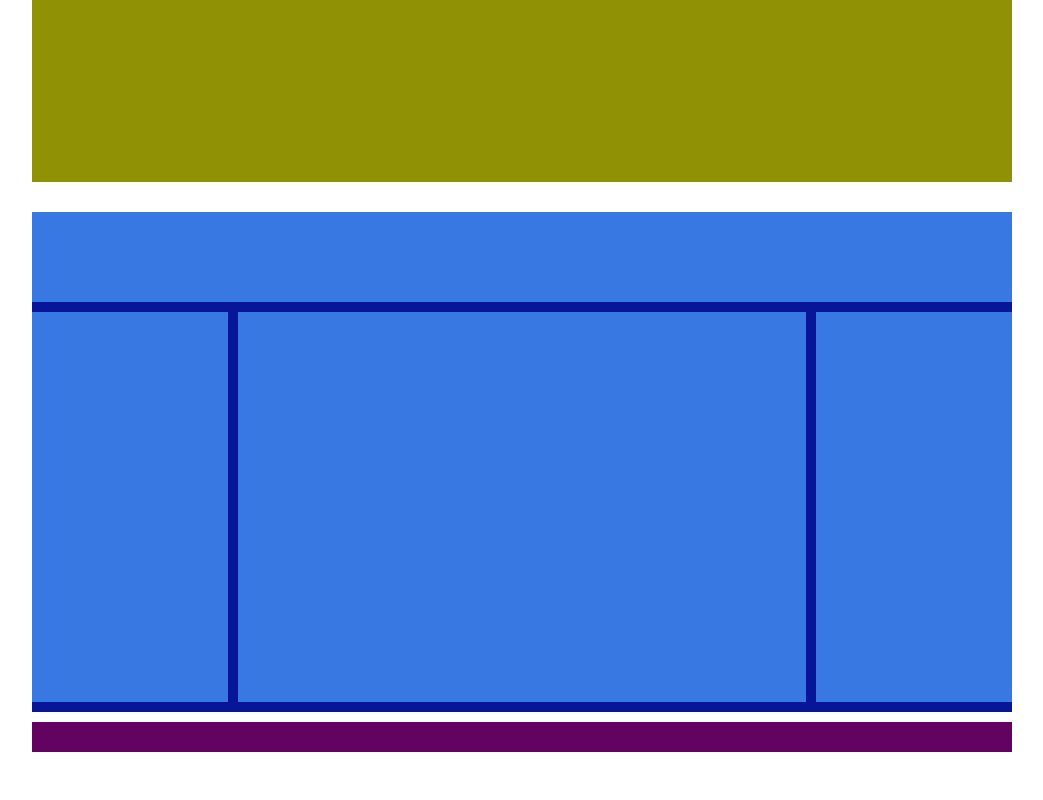
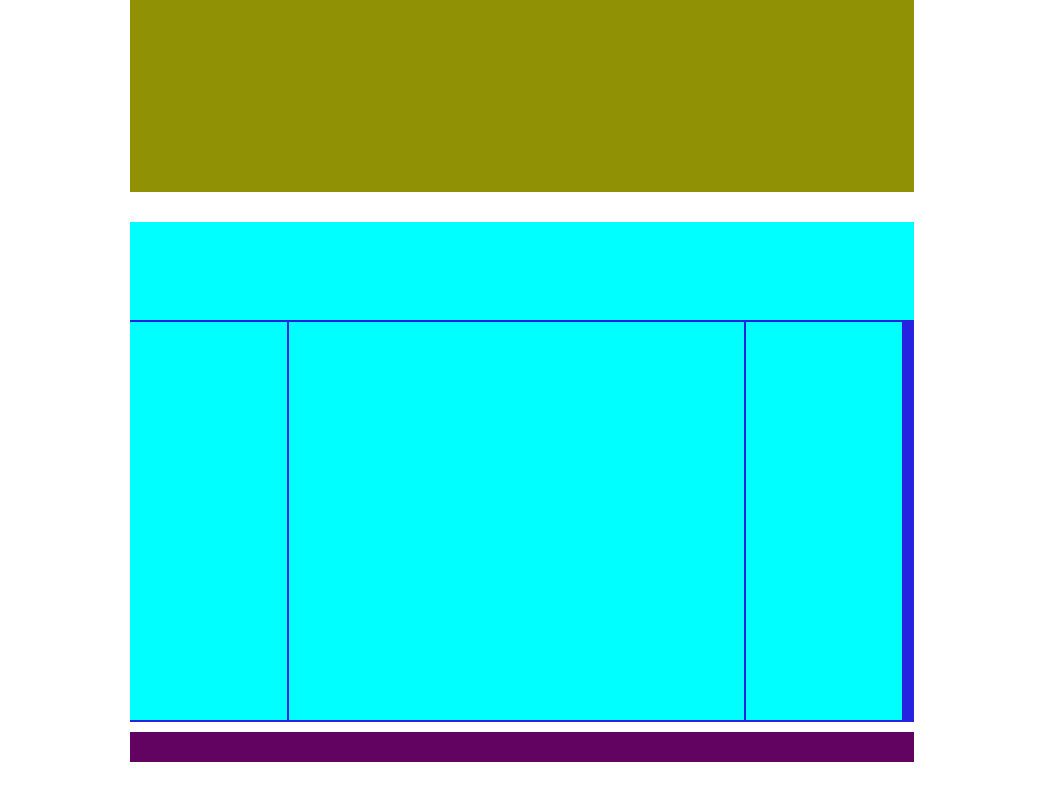
Before and after one commit to Santoni92/htmlcss-struttura-wp, a plain HTML site: page index.html in a window 1280 px wide. Shown: the part 418-1218 px from the top of the page, without its empty margins (118-1161 px from the left). Drawn offline with Linux system fonts and the light colour scheme.

Commit message:
aggiunto div 'container'

```diff
--- a/index.html
+++ b/index.html
@@ -9,21 +9,27 @@
     <title>Wordpress Reboot</title>
 </head>
 <body>
+    <div class="container">
         <header>
 
         </header>
 
-    <section id="section-1"></section>
+        <main>
+            <div id="section-1"></div>
 
-    <section id="section-2">
+            <div id="section-2">
                 <div id="section-2-top"></div>
                 <div id="section-2-bottom">
                     <div id="left"></div>
                     <div id="center"></div>
                     <div id="right"></div>
                 </div>
-    </section>
+            </div>
+
+        </main>
 
         <footer></footer>
+    </div>
+
 </body>
 </html>
--- a/style.css
+++ b/style.css
@@ -2,10 +2,17 @@
     margin:0px;
     padding:0px;
     box-sizing: border-box;
-}
+}   /*resetto il CSS*/
 
 body{
     padding:0px 150px 30px 150px;
+    /*margin:auto;*/
+}
+
+.container{ /*controllare*/
+    width: 80%;
+    /*height: 700px;*/
+    margin: 10px auto;
 }
 
 header{
@@ -22,13 +29,14 @@ header{
 
 #section-2{
     height: 500px;
-    background-color: rgb(55, 120, 226);
+    background-color: rgb(37, 34, 224);
     margin-bottom: 10px;
 }
 
 #section-2-top{
-    height:100px;
-    border-bottom: 10px solid rgb(7, 22, 153);
+    height:98px;
+    background-color: cyan;
+    margin-bottom:2px;
 }
 
 #section-2-bottom::after{ /*così da non far collassare il div che contiene le tre sotto sezioni*/
@@ -40,26 +48,28 @@ header{
 
 #left{
     width: 20%;
-    height:400px;
+    height:398px;
+    background-color: cyan;
     float:left;
-   /* border-right: 10px solid rgb(7, 22, 153);*/
-    border-bottom:10px solid rgb(7, 22, 153);
+    margin-bottom: 2px;
 }
 
 #center{
-width:60%;
-height: 400px;
+width:58%;
+height: 398px;
+background-color: cyan;
 float:left;
-border-bottom:10px solid rgb(7, 22, 153);
-border-left:10px solid rgb(7, 22, 153);
-border-right:10px solid rgb(7, 22, 153);
+margin-left:2px;
+margin-right:2px;
+margin-bottom:2px;
 }
 
 #right{
     width: 20%;
-    height: 400px;
+    height: 398px;
+    background-color: cyan;
     float:left;
-    border-bottom:10px solid rgb(7, 22, 153);
+    margin-bottom:2px;
 }
 
 footer{
```
Lines whose indentation alone changed are shown as unchanged.
